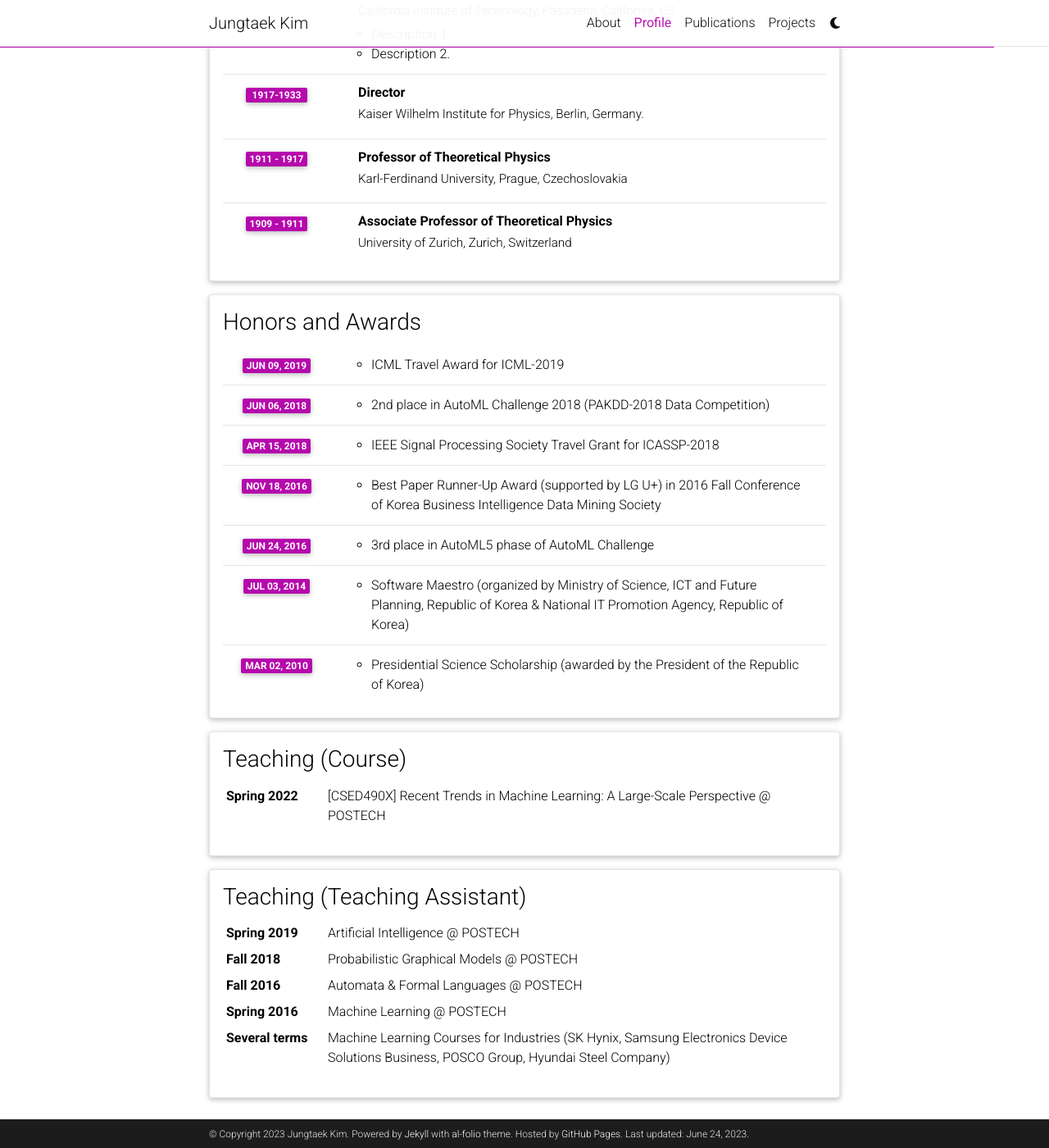
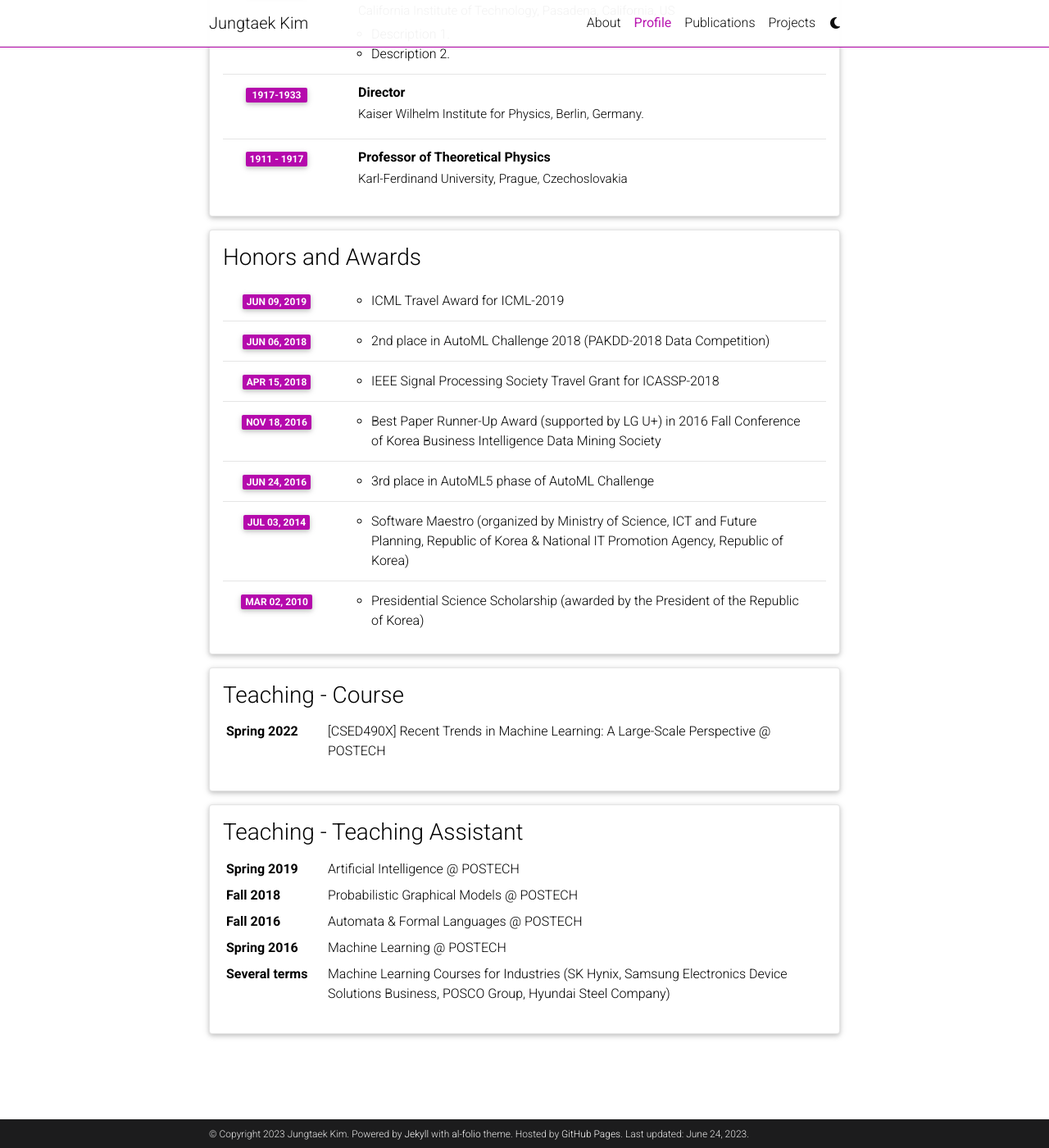
Before and after one commit to jungtaekkim/jungtaekkim.github.io, a Jekyll site: the page built from _pages/cv.md, in a window 1280 px wide and 1400 px high, scrolled down 883 px. Shown: the whole window at 82% size. Built offline with Jekyll 4.4.1, drawn with Linux system fonts in a browser that asks for light colours; full-size pictures stand in for the smaller copies a plugin makes; comment, search, counter and statistics services are not loaded; a style sheet for code colours, icons or effects is not loaded.

Commit message:
Update pages

```diff
--- a/_data/cv.yml
+++ b/_data/cv.yml
@@ -45,10 +45,6 @@
       year: 1911 - 1917
       description:
 
-    - title: Associate Professor of Theoretical Physics
-      institution: University of Zurich, Zurich, Switzerland
-      year: 1909 - 1911
-
 - title: Honors and Awards
   type: time_table
   contents:
@@ -74,13 +70,13 @@
       items:
         - "Presidential Science Scholarship (awarded by the President of the Republic of Korea)"
 
-- title: Teaching (Course)
+- title: Teaching - Course
   type: map
   contents:
     - name: Spring 2022
       value: "[CSED490X] Recent Trends in Machine Learning: A Large-Scale Perspective @ POSTECH"
 
-- title: Teaching (Teaching Assistant)
+- title: Teaching - Teaching Assistant
   type: map
   contents:
     - name: Spring 2019
```
Also changed, not shown: _pages/about.md (+4 -4 lines), assets/img/prof_pic.png (added), 1 other file.
